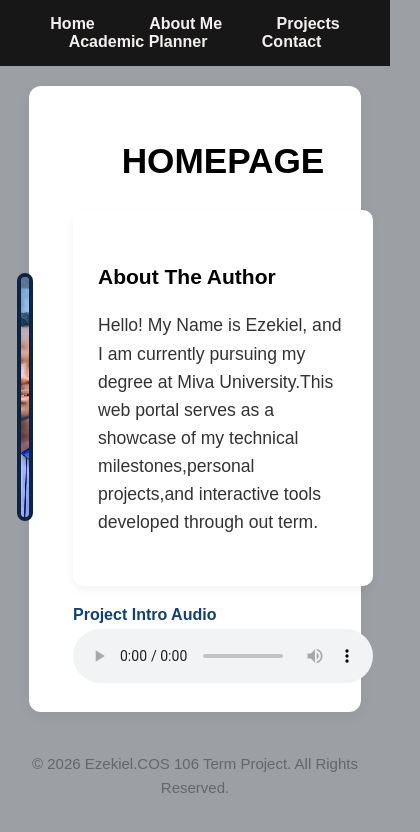
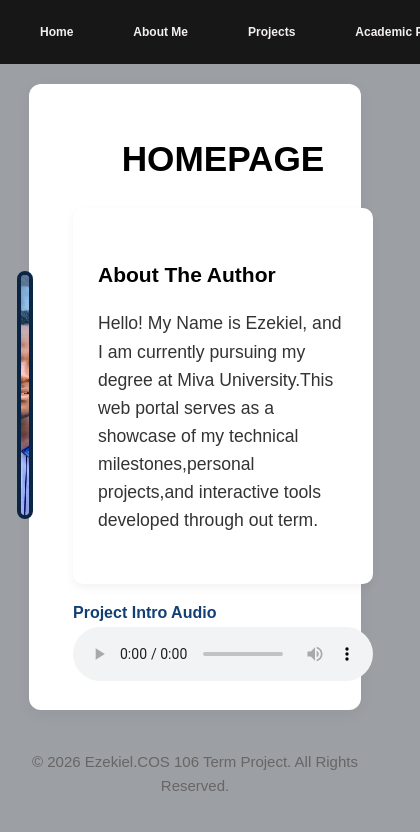
Before and after one commit to Ezekiel-jpg/Student-portfolio, a plain HTML site: page index.html in a window 390 px wide. Shown: the whole page, 420 px wide, since content can reach past the window. Drawn offline with Linux system fonts and the light colour scheme.

Commit message:
Update style.css

```diff
--- a/css/style.css
+++ b/css/style.css
@@ -459,14 +459,24 @@
   }
 
 nav {
-    display: inlineflex;
-    flex-wrap: wrap;
-    justify-content: center;
+    display: flex;
+    flex-wrap: nowrap;
+    justify-content: space-between;
+    align-items: center;
+    width: 100%;
+    gap: 10px;
+    overflow-x: auto;
+}
+
+nav a {
+    white-space: nowrap;
+    font-size: 12px;
 }
 
 img {
     max-width: 100%;
     height: auto;
+    object-fit: contain;
 }
 
 h1 {
@@ -488,5 +498,5 @@
 
 button {
     max-width: 100%;
+ }
 }
-}
```
